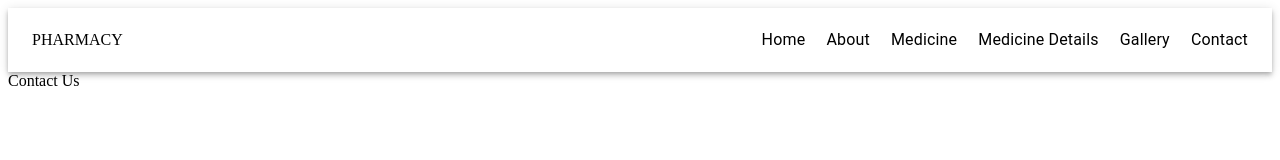
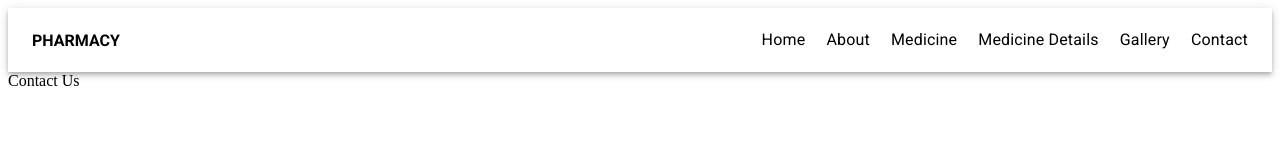
Before and after one commit to Emmanuelfoeh/Pharmacy-store, a React (Create React App) app: page /contact in a window 1280 px wide. Shown: the top 160 px of the page. Built offline with nearby package versions, Linux system fonts and the light colour scheme.

Commit message:
added roboto font

```diff
--- a/public/index.html
+++ b/public/index.html
@@ -8,6 +8,10 @@
     <meta
       name="description"
       content="Web site created using create-react-app"
+    />
+    <link
+      rel="stylesheet"
+      href="https://fonts.googleapis.com/css?family=Roboto:300,400,500,700&display=swap"
     />
     <link rel="apple-touch-icon" href="%PUBLIC_URL%/logo192.png" />
     <!--
--- a/src/components/Header/Header.jsx
+++ b/src/components/Header/Header.jsx
@@ -9,7 +9,7 @@ const classes = useStyle()
     return (
       <AppBar position="static" color="transparent" className={classes.header}>
         <Toolbar className={classes.toolbar}>
-          <Typography variant="h" className={classes.title}>
+          <Typography variant="h" className={classes.logo}>
             PHARMACY
           </Typography>
 
--- a/src/components/Header/style.js
+++ b/src/components/Header/style.js
@@ -8,6 +8,10 @@ export default makeStyles((theme) => ({
     display: "flex",
     justifyContent: "space-between",
   },
+  logo:{
+      fontWeight:'bold',
+      fontFamily: 'Roboto',
+  },
   navbar: {
     display: "flex",
     justifyContent: "space-between",
```
